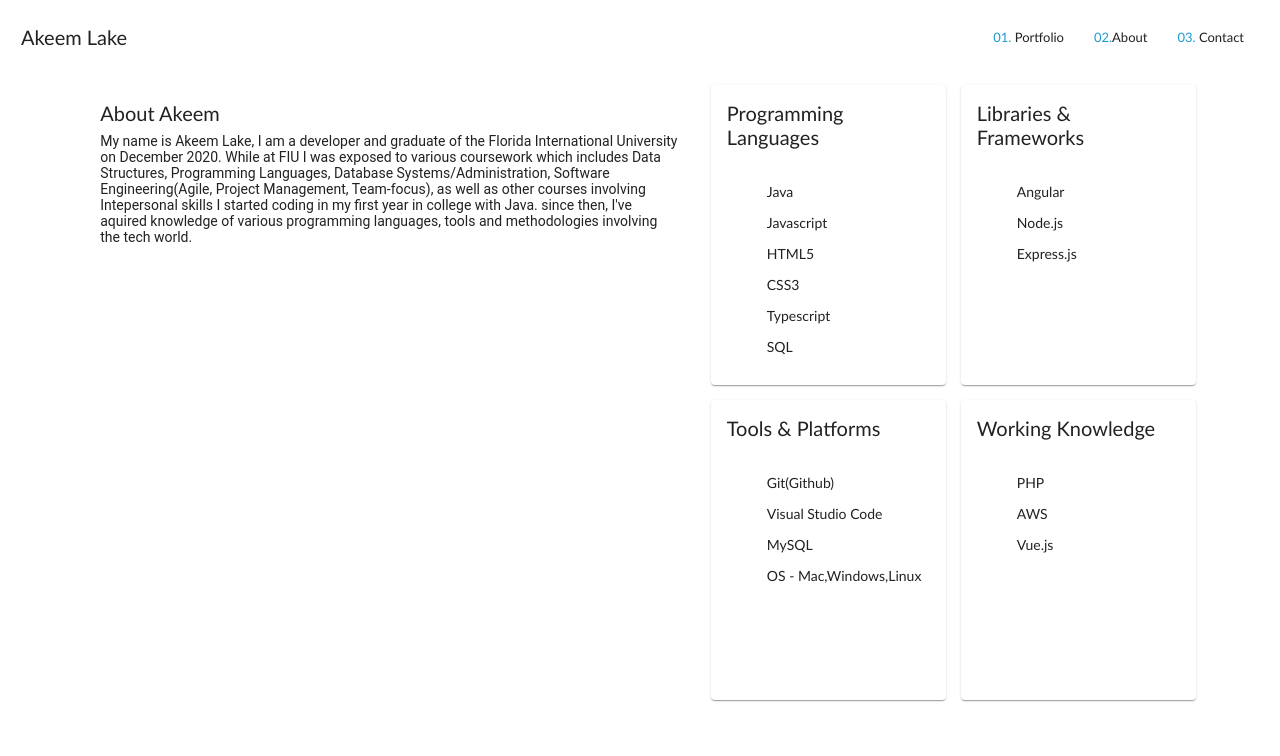
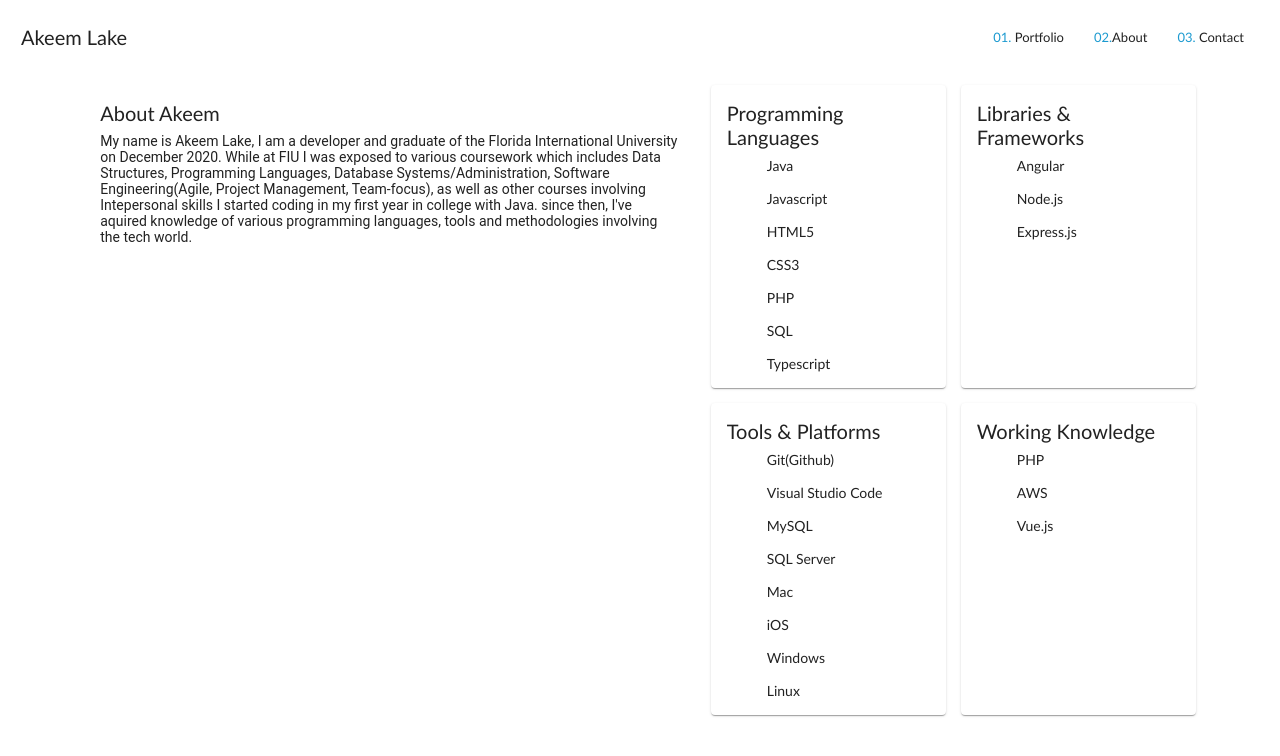
Before and after one commit to aalake/aalake.github.io, an Angular app: page /about in a window 1280 px wide. Shown: the top 756 px of the page. Built offline with nearby package versions, Linux system fonts and the light colour scheme.

Commit message:
Revert "Made changes to about page"
This reverts commit 204556c3debbdd725fc94a2a27eee2b43ca334dc.

```diff
--- a/src/app/about/about.component.css
+++ b/src/app/about/about.component.css
@@ -59,9 +59,16 @@ img.profile-img{
     padding-left: 20px;
 }
 
+li{
+    list-style-type: none;
+}
 
-
-
+/* Temporary */
+fa-icon{
+    font-size: 25px;
+    line-height: 40px;
+    vertical-align: middle;
+}
 
 #myskillslabel{
     padding: 20px;
@@ -182,19 +189,3 @@ mat-card-title{
     font-size: 20px;
     font-family: 'Gill Sans', 'Gill Sans MT', Calibri, 'Trebuchet MS', sans-serif;
 }
-
-fa-icon{
-    font-size: 19px;
-    line-height: 31px;
-    vertical-align:middle;
-    float: left;
-    align-items:center;
-    position: relative;
-    top: 21px;
-}
-
-.skills li{
-    list-style-type: none;
-    margin-right: 0%;
-    line-height: 15px;
-}
--- a/src/app/about/about.component.html
+++ b/src/app/about/about.component.html
@@ -18,11 +18,10 @@
             <mat-card fxFlex.lt-lg="100%" fxFlex.gt-md="100%">
                 <mat-card-title>{{items.title}}</mat-card-title>
 
-                <mat-icon><div *ngFor="let icons of items.icons"><fa-icon [icon]="icons"></fa-icon></div></mat-icon>
                 <mat-card-content *ngFor="let skills of items.skills">
-                    <ul>
+                   <ul>
                        <li>
-                        {{skills}}
+                         {{skills}}
                        </li>
                    </ul>
                 </mat-card-content>
@@ -32,6 +31,11 @@
     </div>
 
 </div>
+
+
+
+
+
 
 
 
--- a/src/app/about/about.component.ts
+++ b/src/app/about/about.component.ts
@@ -1,7 +1,7 @@
 import { Component, OnInit } from '@angular/core';
 import { AboutData } from '../data/about.data'
-import { faJsSquare, faNodeJs, faAws, faJava, faCss3Alt, faHtml5, faAngular, faGit, faVuejs, faPhp } from '@fortawesome/free-brands-svg-icons';
-import { faDatabase, faCodeBranch, faCubes, faTerminal,faLink,faDotCircle, faTasks, faAngleRight, faFileCode, faLaptopCode } from '@fortawesome/free-solid-svg-icons';
+import { faJsSquare, faNodeJs, faAws, faJava, faCss3Alt, faHtml5, faAngular } from '@fortawesome/free-brands-svg-icons';
+import { faDatabase, faCodeBranch, faCubes, faTerminal,faLink,faDotCircle, faTasks } from '@fortawesome/free-solid-svg-icons';
 import { IAbout } from '../models/about'
 import { ISkills } from '../models/skills'
 
@@ -27,25 +27,18 @@ export class AboutComponent implements OnInit {
    faLink = faLink;
    faTasks = faTasks;
    faDotCircle = faDotCircle;
-   faAngleRight = faAngleRight;
-   faGit = faGit;
-   faFileCode = faFileCode;
-   faLaptopCode = faLaptopCode;
-   faVuejs = faVuejs;
-   faPhp = faPhp;
 
-  //  example: any[] = [
-  //    faAngular, faJava
-  //  ]
+
+   example = 'fa fab-facebook';
 
    myimage: string = "assets/images/IMG_9021.jpg";
 
   mySkills: ISkills[] =
   [
-  {title:'Programming Languages', skills:['Java','Javascript','HTML5', 'CSS3', 'Typescript', 'SQL'], icons:[faJava,faJsSquare,faHtml5,faCss3Alt,faDotCircle, faDatabase]},
-  {title:'Libraries & Frameworks',skills:['Angular','Node.js','Express.js'],icons:[faAngular,faNodeJs, faAngleRight]},
-  {title:'Tools & Platforms', skills:['Git(Github)','Visual Studio Code','MySQL', 'OS - Mac,Windows,Linux'],icons:[faGit,faFileCode,faDatabase, faLaptopCode]},
-  {title:'Working Knowledge',skills:['PHP','AWS','Vue.js'],icons:[faPhp, faAws, faVuejs]}
+  {title:'Programming Languages', skills:['Java','Javascript','HTML5', 'CSS3', 'PHP', 'SQL', 'Typescript']},
+  {title:'Libraries & Frameworks',skills:['Angular','Node.js','Express.js']},
+  {title:'Tools & Platforms', skills:['Git(Github)','Visual Studio Code','MySQL','SQL Server', 'Mac', 'iOS', 'Windows', 'Linux']},
+  {title:'Working Knowledge',skills:['PHP','AWS','Vue.js']}
   ]
 
 
--- a/src/app/models/skills.ts
+++ b/src/app/models/skills.ts
@@ -1,5 +1,4 @@
 export interface ISkills{
     title: string,
-    skills: string[],
-    icons: any[]
+    skills: string[]
 }
```
